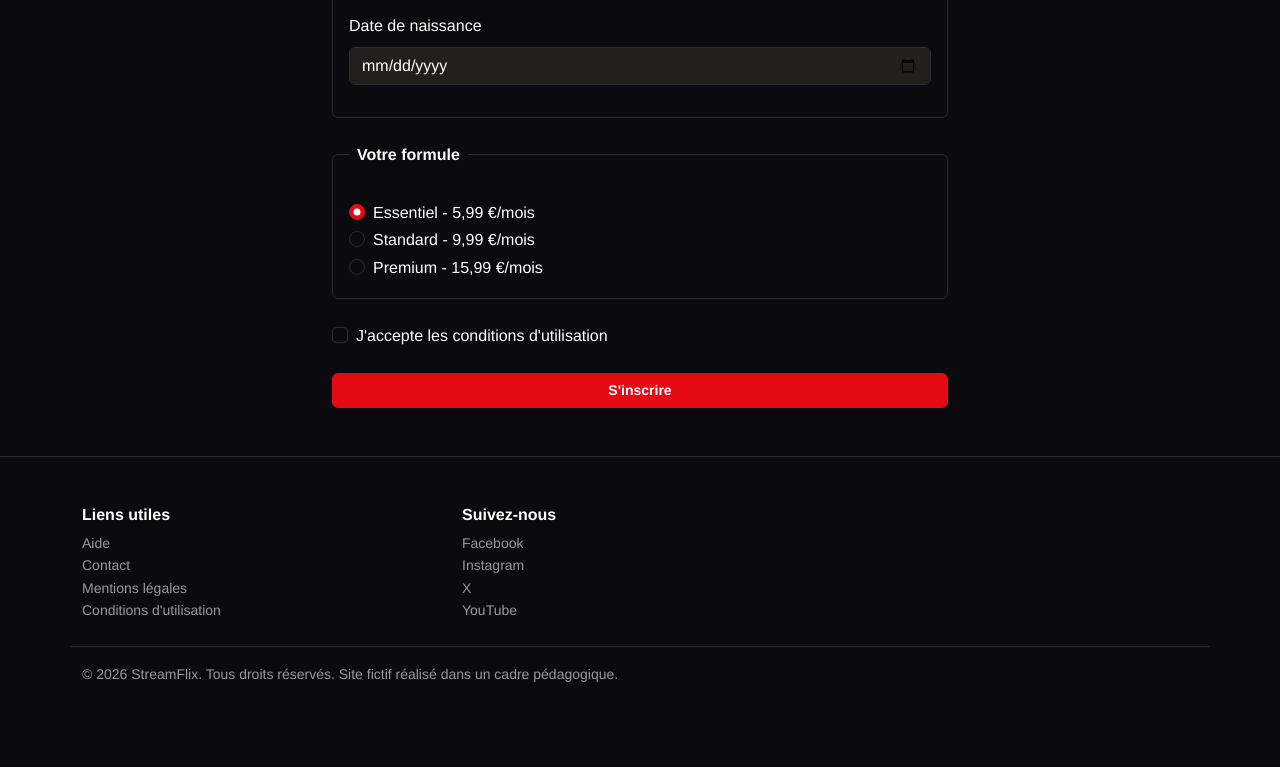
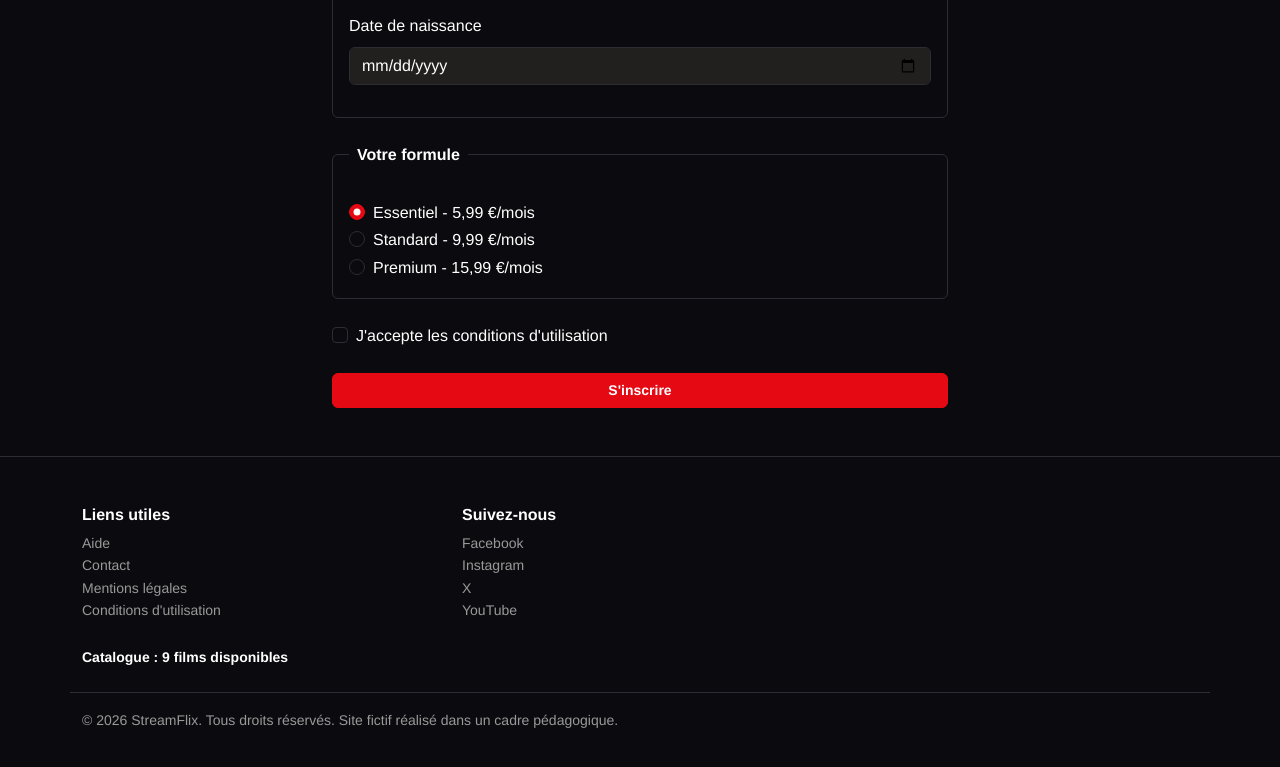
Before and after one commit to DevThomas0/Fil-Rouge-Streamflix, a website: page index.html in a window 1280 px wide. Shown: the part 3322-4089 px from the top of the page. Before the commit the page ends 4055 px from the top, so only its background shows below. Drawn offline with nearby package versions, Linux system fonts and the light colour scheme.

Commit message:
feat: affiche le nombre de films du catalogue dans le footer
Le nombre de cartes de films presentes sur la page est compte au
chargement puis insere dans le footer au-dessus de la mention de
copyright.

```diff
--- a/js/script.js
+++ b/js/script.js
@@ -19,3 +19,11 @@ document.querySelectorAll('.rangee').forEach((section) => {
 
   titre.after(bouton);
 });
+
+// Exercice 2 : compteur de films
+
+const films = document.querySelectorAll('.card-film');
+const compteur = document.createElement('p');
+compteur.className = 'compteur-films mb-0';
+compteur.textContent = `Catalogue : ${films.length} films disponibles`;
+document.querySelector('.copyright').before(compteur);
--- a/scss/layout/_footer.scss
+++ b/scss/layout/_footer.scss
@@ -25,6 +25,11 @@
   }
 }
 
+.compteur-films {
+  color: v.$text-light;
+  font-weight: v.$font-weight-bold;
+}
+
 .copyright {
   border-top: 1px solid v.$border-color;
 }
```
Also changed, not shown: css/style.css, 1 other file.
